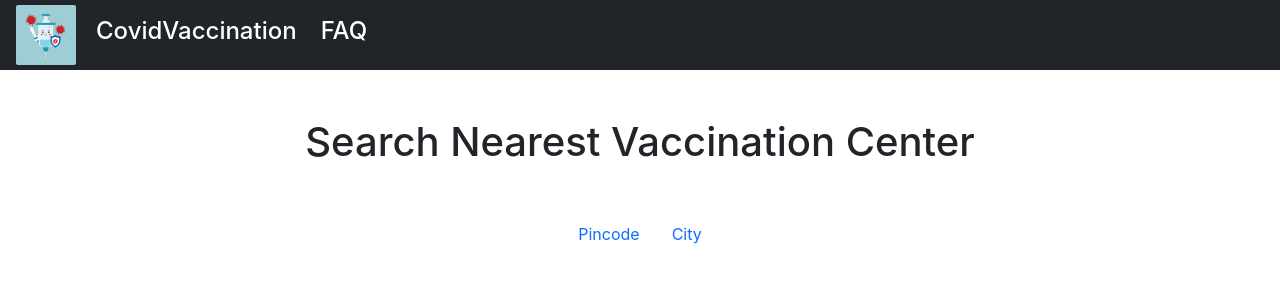
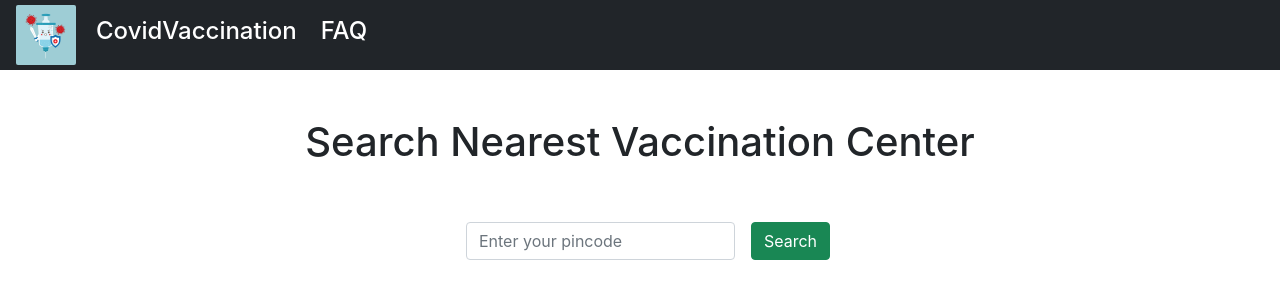
Before and after one commit to 07suryansh/electrothon4project, a React (Create React App) app in the folder newproject/: page /home in a window 1280 px wide. Shown: the top 300 px of the page. Built offline with nearby package versions, Linux system fonts and the light colour scheme.

Commit message:
initial react-router-dom application

```diff
--- a/newproject/src/App.js
+++ b/newproject/src/App.js
@@ -12,17 +12,17 @@ function App() {
     <>
     <BrowserRouter>
     <Navbar/>
-
+    {/* <SearchCenter/> */}
     <Routes>
-        {/* <Route path="home" element={<SearchCenter />} /> */}
+    <Route path="" element={<SearchCenter />} />
+        <Route path="home" element={<SearchCenter />} />
         <Route path="faq" element={<FAQ />} />
         </Routes>
-        <SearchCenter/>
-        <Routes>
 
-        <Route path="bypincode" element={<ByPincode />} />
-        <Route path="bycity" element={<ByCity />} />
-        </Routes>
+        {/* <Routes> */}
+        {/* <Route path="bypincode" element={<ByPincode />} />
+        <Route path="bycity" element={<ByCity />} /> */}
+        {/* </Routes> */}
 
 
 
--- a/newproject/src/components/Navbar.js
+++ b/newproject/src/components/Navbar.js
@@ -8,7 +8,7 @@ export default function
        <nav className="navbar navbar-expand-lg navbar-dark bg-dark" style={{height:"70px"}}>
   <div className="container-fluid">
 
-    <Link className="navbar-brand" to="#"><img src={logo} width="60" height="60" style={{borderRadius:"2px"}} className='mx-1'/>
+    <Link className="navbar-brand" to="home"><img src={logo} width="60" height="60" style={{borderRadius:"2px"}} className='mx-1'/>
         </Link>
         <Link className="navbar-brand " to="home"><h4>CovidVaccination</h4></Link>
 
--- a/newproject/src/components/SearchCenter.js
+++ b/newproject/src/components/SearchCenter.js
@@ -3,14 +3,14 @@ import { BrowserRouter } from 'react-router-dom'
 import ByCity from './ByCity'
 import ByPincode from './ByPincode'
 import img2 from './img2.jpg'
-import { Link } from "react-router-dom";
+import { Routes, Route, Link } from "react-router-dom";
 export default function () {
   return (
     <>
 
     <div className="container mt-5 text-center">
         <p className='h1 my-5'>Search Nearest Vaccination Center</p>
-        <ul className="nav justify-content-center">
+        {/* <ul className="nav justify-content-center">
             <li className="nav-item">
                 <Link className="nav-link active" to="bypincode" >Pincode</Link>
             </li>
@@ -19,12 +19,17 @@ export default function () {
             </li>
 
 
-            </ul>
+            </ul>    */}
+            <div className='container'>
+        <div className="d-flex p-2 bd-highlight mt-4 justify-content-center">
+                    <input type="text" className="form-control mx-3" placeholder="Enter your pincode" aria-label="pincode" aria-describedby="basic-addon2" style={{width:"25%"}}/>
+                    <button type="button" className="btn btn-success">Search</button>
+                </div>
+    </div>
 
 
-
-                {/* <ByPincode/>
-                <ByCity/> */}
+                {/* <ByPincode/> */}
+                {/* <ByCity/> */}
 
     </div>
 
```
